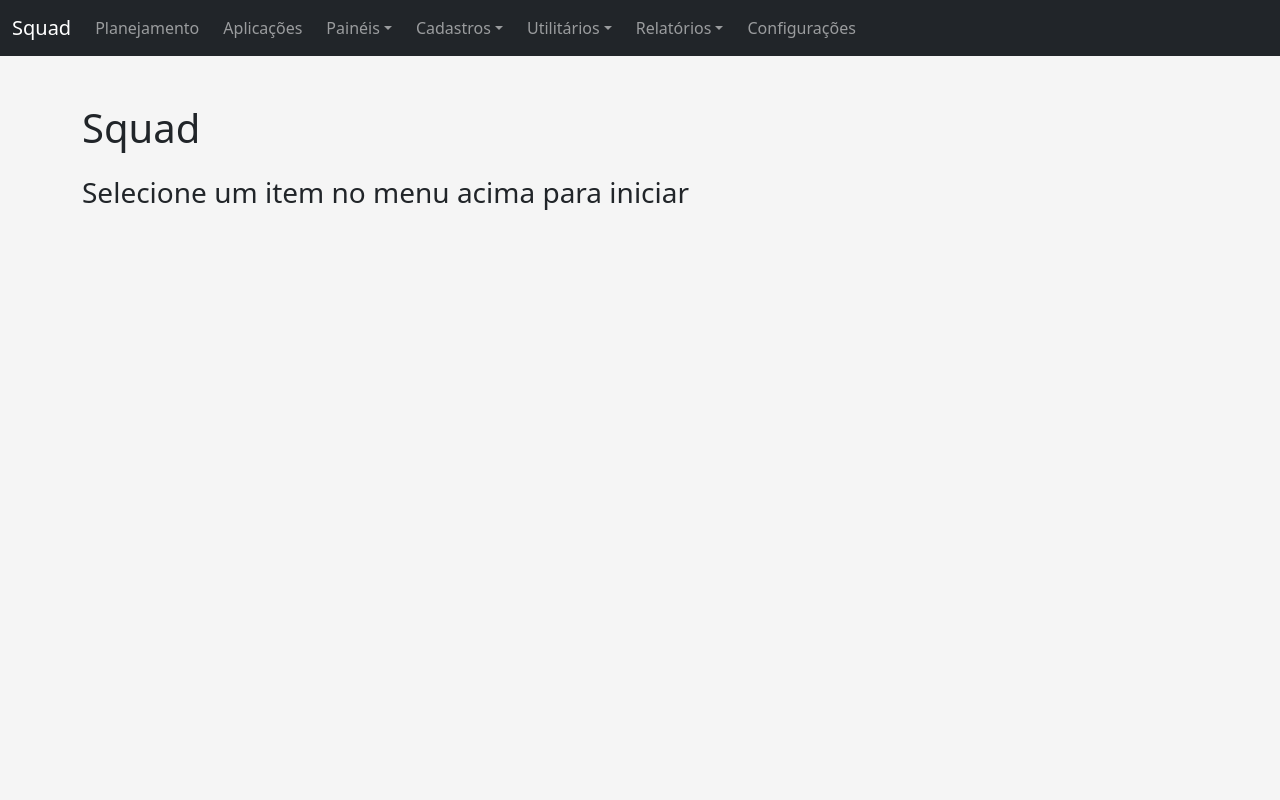
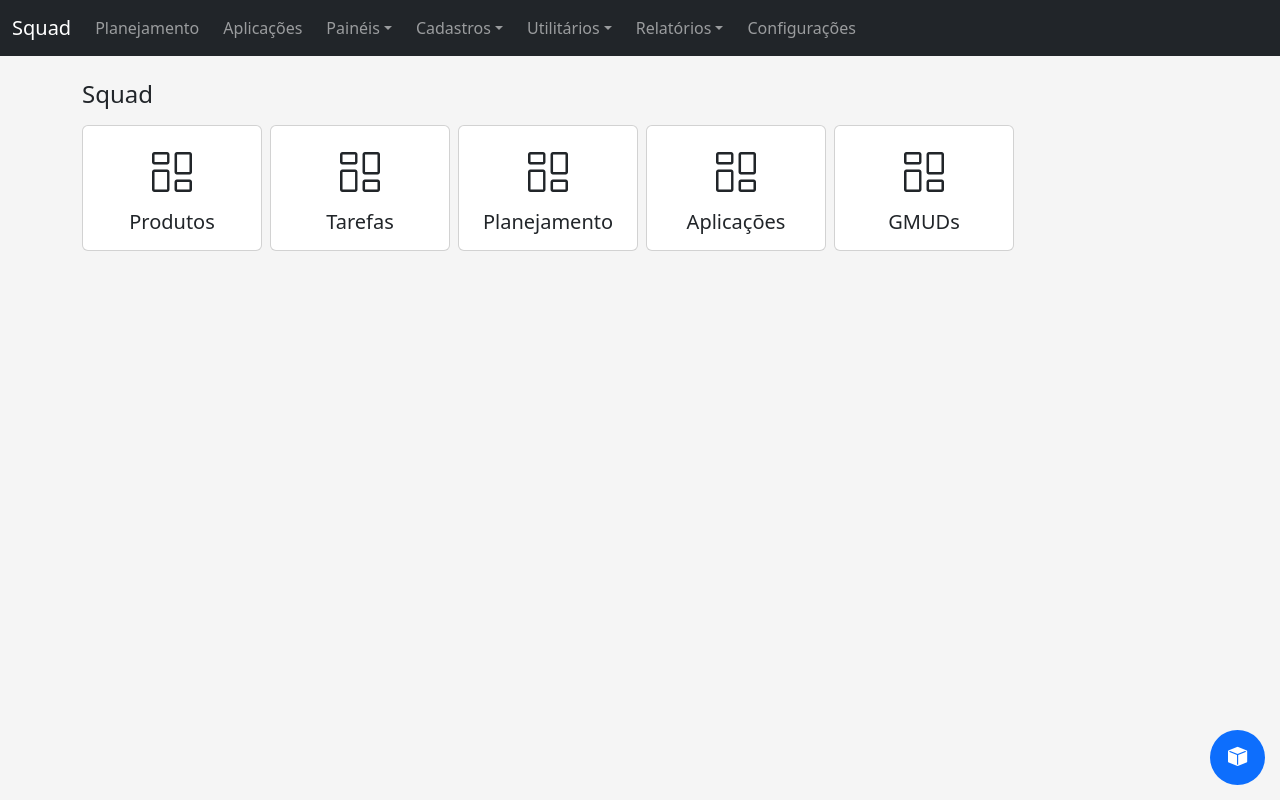
Before and after one commit to angelitocsg/squad-board, a React (Create React App) app: page /home in a window 1280 px wide. Built offline with nearby package versions, Linux system fonts and the light colour scheme.

Commit message:
add home

```diff
--- a/src/pages/home/index.tsx
+++ b/src/pages/home/index.tsx
@@ -1,9 +1,43 @@
+import { useNavigate } from "react-router-dom";
+
+import PageLayout from "../../shared/PageLayout";
+
+type IHomeItem = {
+  title: string;
+  route: string;
+};
+const HomeItem = ({ title, route }: IHomeItem) => {
+  const navigate = useNavigate();
+
+  const handleItemClick = () => {
+    navigate(route);
+  };
+
+  return (
+    <div
+      className="card d-flex justify-content-center align-items-center"
+      role="button"
+      onClick={handleItemClick}
+      style={{ minWidth: "180px" }}>
+      <div className="card-body p-2 d-flex flex-column justify-content-center align-items-center">
+        <span className="bi bi-columns-gap px-4 py-2" style={{ fontSize: "2.5em" }} />
+        <span className="h5">{title}</span>
+      </div>
+    </div>
+  );
+};
+
 const HomePage = () => {
   return (
-    <section className="container mt-5">
-      <h1 className="mb-4">Squad</h1>
-      <h2 className="mb-4 h3">Selecione um item no menu acima para iniciar</h2>
-    </section>
+    <PageLayout title="Squad">
+      <div className="d-flex justify-content-start flex-wrap gap-2">
+        <HomeItem title="Produtos" route="/paineis/produtos" />
+        <HomeItem title="Tarefas" route="/paineis/tarefas" />
+        <HomeItem title="Planejamento" route="/sprint-planning" />
+        <HomeItem title="Aplicações" route="/projects" />
+        <HomeItem title="GMUDs" route="/cadastros/gestao-mudanca" />
+      </div>
+    </PageLayout>
   );
 };
 
--- a/src/router.tsx
+++ b/src/router.tsx
@@ -85,7 +85,7 @@ const router = createBrowserRouter(
               element: <RepoHome />,
             },
             {
-              path: "/cadastros/gestao-mudancao",
+              path: "/cadastros/gestao-mudanca",
               element: <GestaoMudancaHome />,
             },
           ],
--- a/src/shared/Navbar/index.tsx
+++ b/src/shared/Navbar/index.tsx
@@ -10,7 +10,7 @@ const NavCadastros = () => {
       <NavDropdownItem label="Produtos digitais" link="/cadastros/produto-digital" />
       <NavDropdownItem label="Repositórios" link="/cadastros/repositorios" />
       <NavDropdownDivider />
-      <NavDropdownItem label="Gestão de mudanças" link="/cadastros/gestao-mudancao" />
+      <NavDropdownItem label="Gestão de mudanças" link="/cadastros/gestao-mudanca" />
     </NavDropdown>
   );
 };
@@ -52,7 +52,7 @@ const Navbar = () => {
   return (
     <nav className="navbar navbar-expand-lg navbar-dark bg-dark">
       <div className="container-fluid">
-        <span className="navbar-brand">Squad</span>
+        <Link to="/" className="navbar-brand">Squad</Link>
         <button
           className="navbar-toggler"
           type="button"
```
